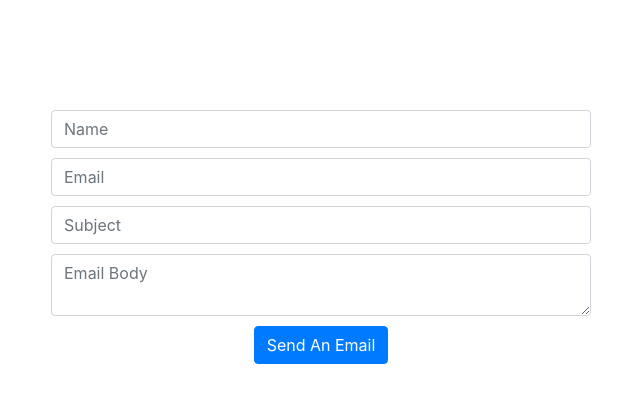
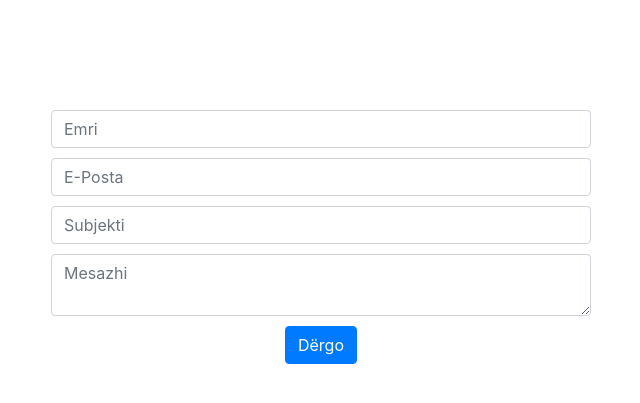
Before and after one commit to ndriqimh/PHP18_19, a PHP site: page /EPosta.php in a window 1280 px wide. Shown: the top 403 px of the page, without its empty margins (319-959 px from the left). Run offline with PHP 8.4, Linux system fonts and the light colour scheme.

Commit message:
Rregullim i vogël tek Posta

```diff
--- a/ProjektiPHP/EPosta.php
+++ b/ProjektiPHP/EPosta.php
@@ -17,11 +17,11 @@
 <div class="container" style="margin-top:100px;">
     <div class="row justify-content-center">
         <div class="col-md-6 col-md-offset-3" align="center">
-            <input id="name" placeholder="Name" class="form-control">
-            <input id="email" placeholder="Email" class="form-control">
-            <input id="subject" placeholder="Subject" class="form-control">
-            <textarea class="form-control" id="body" placeholder="Email Body"></textarea>
-            <input type="button" onclick="sendEmail()" value="Send An Email" class="btn btn-primary">
+            <input id="name" placeholder="Emri" class="form-control">
+            <input id="email" placeholder="E-Posta" class="form-control">
+            <input id="subject" placeholder="Subjekti" class="form-control">
+            <textarea class="form-control" id="body" placeholder="Mesazhi"></textarea>
+            <input type="button" onclick="sendEmail()" value="Dërgo" class="btn btn-primary">
         </div>
     </div>
 </div>
```
